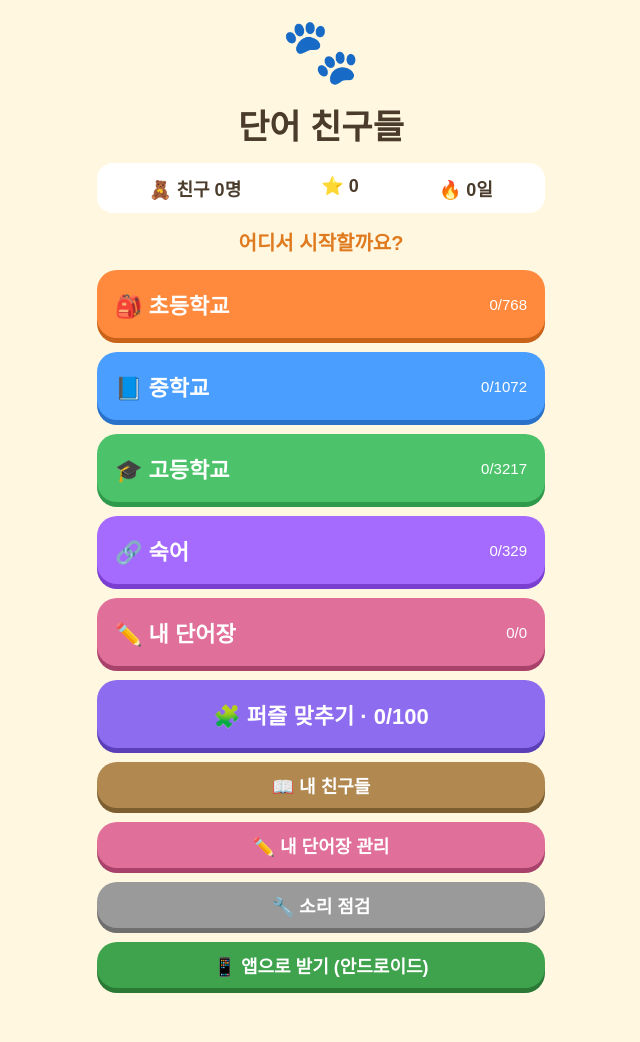
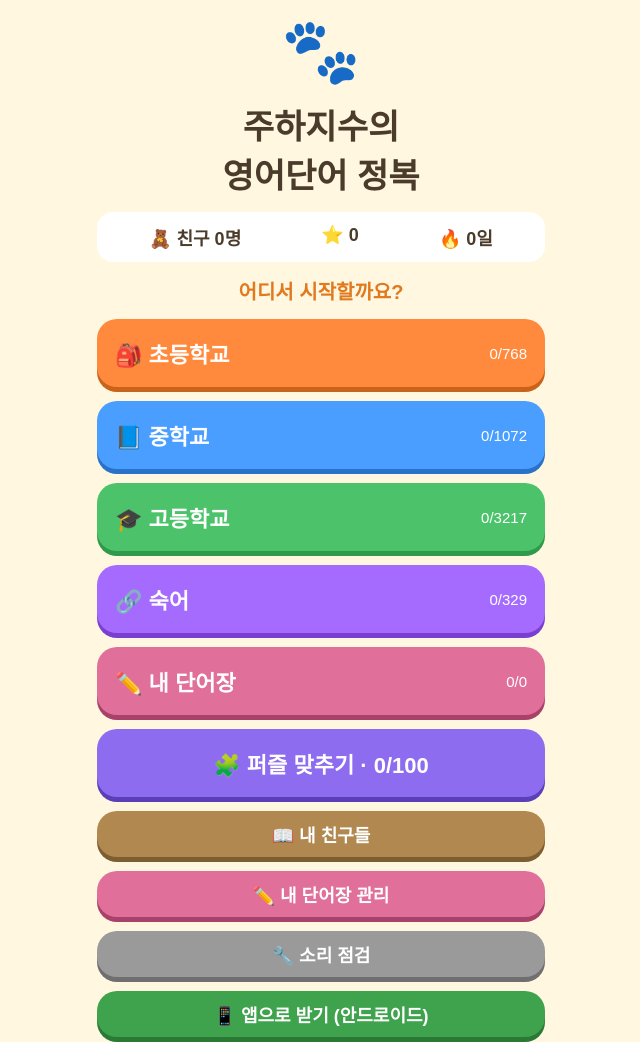
Before and after one commit to tiottu/Englishwords, a plain HTML site: page index.html in a window 1280 px wide. Shown: the whole page, without its empty margins (319-959 px from the left). Before the commit the page ends 1016 px from the top, so only its background shows below. Drawn offline with Linux system fonts and the light colour scheme.

Commit message:
이름을 주하지수의 영어단어 정복으로 변경

```diff
--- a/game.js
+++ b/game.js
@@ -112,7 +112,7 @@ function wdHome() {
     return `<button class="btn lvbtn ${L.c}" onclick="${go}"><span>${L.e} ${L.n}</span><small>${d ? '📅' + d + ' · ' : ''}${n}/${total}</small></button>`;
   }).join('');
   const pz = typeof wdPzHomeLabel == 'function' ? wdPzHomeLabel() : '';
-  $app.innerHTML = `<div class="big" style="font-size:64px">🐾</div><h1>단어 친구들</h1>
+  $app.innerHTML = `<div class="big" style="font-size:64px">🐾</div><h1>주하지수의<br>영어단어 정복</h1>
     <div class="stats"><span>🧸 친구 ${friends}명</span><span>⭐ ${wd.stars}</span><span>🔥 ${wdStreak()}일</span></div>
     <div class="tag">${dueAll ? '새 단어와 옛 단어 ' + dueAll + '개가 섞여서 나와요' : '어디서 시작할까요?'}</div>${lv}
     ${pz ? `<button class="btn pzbtn" onclick="wdPuzzle()">${pz}</button>` : ''}
--- a/index.html
+++ b/index.html
@@ -5,7 +5,7 @@
 <meta name="viewport" content="width=device-width,initial-scale=1,viewport-fit=cover">
 <meta name="theme-color" content="#fff7e0">
 <meta name="description" content="초등학생부터 고등학생까지, 게임으로 외우는 영어 단어">
-<title>단어 친구들</title>
+<title>주하지수의 영어단어 정복</title>
 <link rel="stylesheet" href="style.css">
 </head>
 <body>
```
